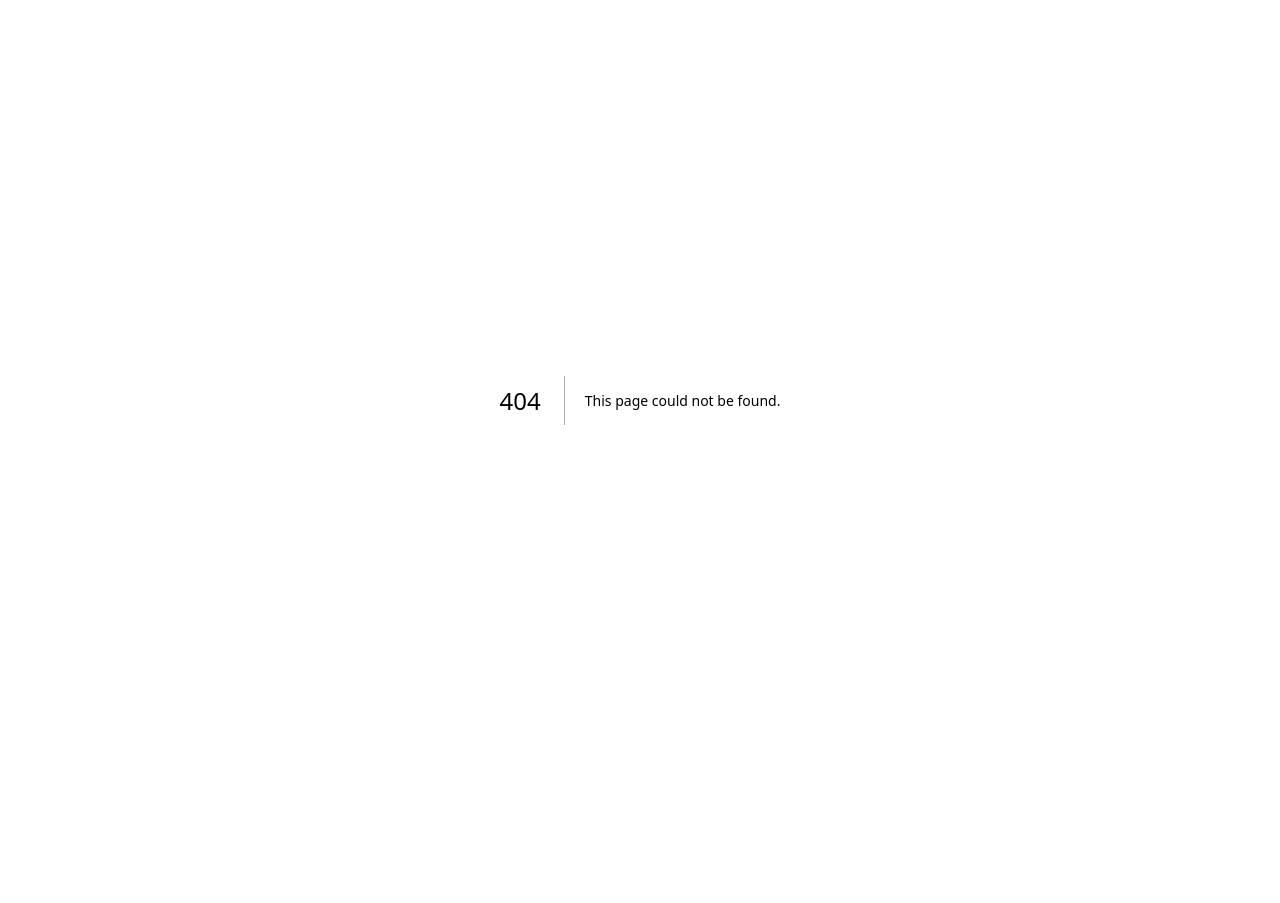
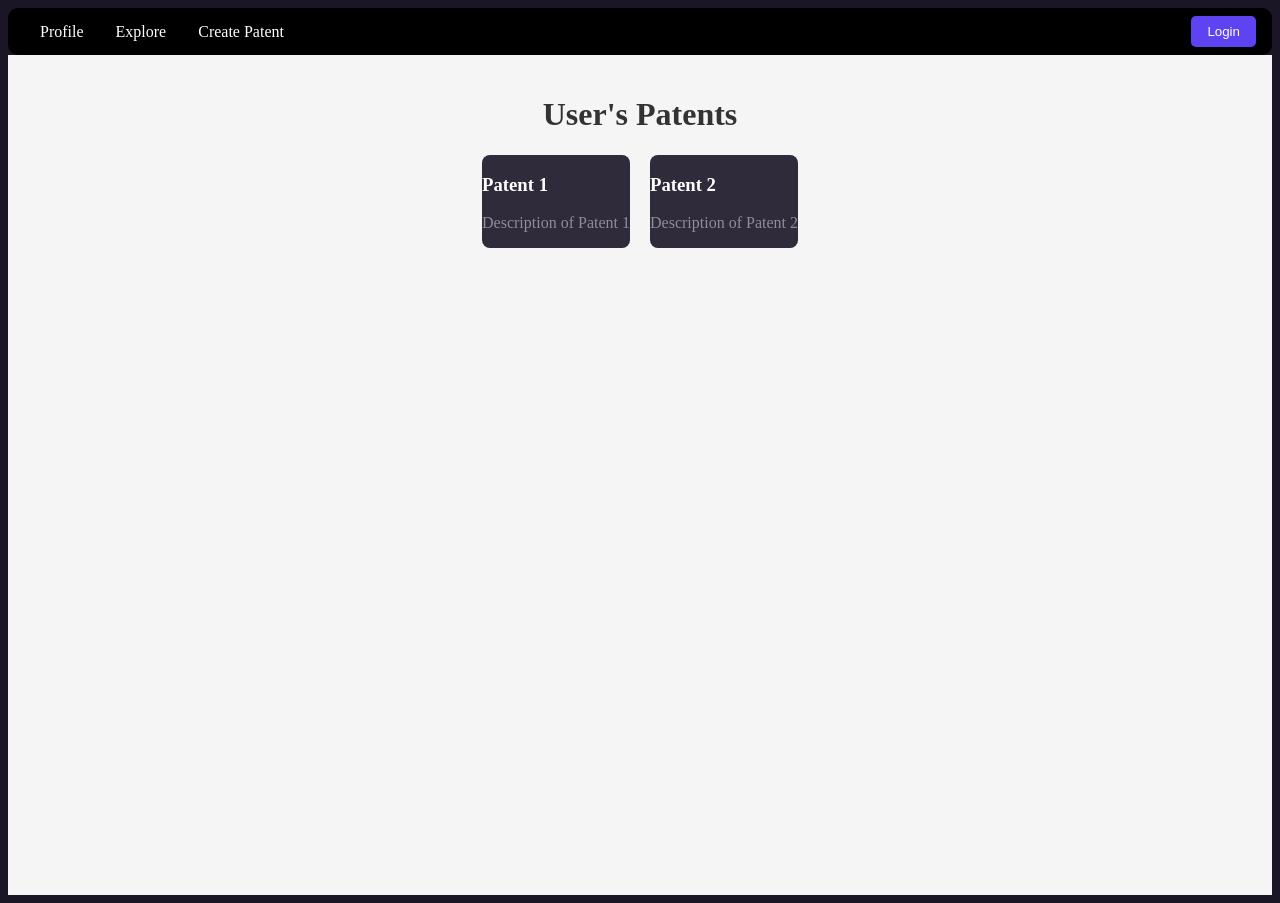
Before and after one commit to Sean-Neuman/patent-system, a Next.js app: page /ProfilePage in a window 1280 px wide. Before the commit this address had no page. Before the commit the page ends 800 px from the top, so only its background shows below. Built offline with nearby package versions, Linux system fonts and the light colour scheme.

Commit message:
Finished Frontend 1,0

```diff
--- a/components/Navbar.js
+++ b/components/Navbar.js
@@ -7,7 +7,7 @@ const Navbar = () => (
     <GlobalStyles />
     <NavbarContainer>
       <NavbarLinks>
-        <a href="/_profile">Profile</a>
+        <a href="/ProfilePage">Profile</a>
         <a href="/explore">Explore</a>
         <a href="/create-patent">Create Patent</a>
       </NavbarLinks>
--- a/components/PatentCard.js
+++ b/components/PatentCard.js
@@ -7,13 +7,17 @@ export const Div = styled.div`
   border: "1px solid #ccc";
   padding: "20px";
   margin: "10px";
+  background-color: ${({ theme }) => theme.cardbackground};
+  border-radius: 8px;
+
+
 `;
 
 const PatentCard = ({ patent }) => (
   <Div>
     <h3>{patent.title}</h3>
     <p>{patent.description}</p>
-    <Link to={`/patents/${patent.id}`}>View Patent</Link>
+    {/* <Link to={`/patents/${patent.id}`}>View Patent</Link> */}
   </Div>
 );
 
--- a/components/StyledNavbar.js
+++ b/components/StyledNavbar.js
@@ -23,7 +23,7 @@ export const NavbarLinks = styled.div`
 `;
 
 export const LoginButton = styled.button`
-  background-color: #007bff;
+  background-color: ${({ theme }) => theme.buttoncolor};
   color: white;
   border: none;
   padding: 0.5rem 1rem;
@@ -31,6 +31,6 @@ export const LoginButton = styled.button`
   cursor: pointer;
 
   &:hover {
-    background-color: #0056b3;
+    background-color: ${({ theme }) => theme.buttonhover};
   }
 `;
--- /dev/null
+++ b/components/StyledProfile.js
@@ -0,0 +1,38 @@
+// StyledProfile.js
+import styled from 'styled-components';
+
+export const PageContainer = styled.div`
+  padding: 20px;
+  background-color: #f5f5f5;
+  min-height: 100vh;
+`;
+
+export const Title = styled.h1`
+  color: #333;
+  text-align: center;
+`;
+
+export const PatentList = styled.div`
+  display: flex;
+  flex-wrap: wrap;
+  justify-content: center;
+  gap: 20px;
+  margin-top: 20px;
+`;
+
+export const PatentCard = styled.div`
+  width: 300px;
+  background-color: #fff;
+  box-shadow: 0 2px 4px rgba(0,0,0,0.1);
+  padding: 20px;
+  border-radius: 8px;
+`;
+
+export const PatentTitle = styled.h2`
+  font-size: 20px;
+  color: #007bff;
+`;
+
+export const PatentDescription = styled.p`
+  color: #666;
+`;
--- /dev/null
+++ b/pages/ProfilePage.js
@@ -0,0 +1,33 @@
+// ProfilePage.js
+import React from "react";
+import { PageContainer, Title, PatentList } from "../components/StyledProfile";
+import PatentCard from "../components/PatentCard";
+import { ThemeProvider } from "styled-components";
+import { darkTheme } from "../styles/theme";
+import { globalStyles } from "../styles/GlobalStyles";
+import Navbar from "@/components/Navbar";
+// Mock data for patents, replace with your actual data fetching logic
+const patents = [
+  { id: 1, title: "Patent 1", description: "Description of Patent 1" },
+  { id: 2, title: "Patent 2", description: "Description of Patent 2" },
+  // Add more patents as needed
+];
+
+export default function ProfilePage() {
+  return (
+    <>
+      <ThemeProvider theme={darkTheme}>
+      <globalStyles />
+      <Navbar />
+      <PageContainer>
+        <Title>User's Patents</Title>
+        <PatentList>
+          {patents.map((patent) => (
+            <PatentCard patent={patent} />
+          ))}
+        </PatentList>
+      </PageContainer>
+      </ThemeProvider>
+    </>
+  );
+}
--- a/pages/explore.js
+++ b/pages/explore.js
@@ -3,6 +3,9 @@ import React, { useState } from "react";
 import patents from "../mockPatents";
 import PatentCard from "../components/PatentCard";
 import Navbar from "@/components/Navbar";
+import { GlobalStyles } from "@/styles/GlobalStyles";
+import { darkTheme } from "@/styles/theme";
+import { ThemeProvider } from "styled-components";
 
 export default function Explore() {
   const [searchTerm, setSearchTerm] = useState("");
@@ -13,6 +16,8 @@ export default function Explore() {
 
   return (
     <>
+    <ThemeProvider theme = {darkTheme}>
+    <GlobalStyles />
       <Navbar />
       <div>
         <input
@@ -28,6 +33,7 @@ export default function Explore() {
           ))}
         </div>
       </div>
+      </ThemeProvider>
     </>
   );
 }
--- a/styles/GlobalStyles.js
+++ b/styles/GlobalStyles.js
@@ -2,9 +2,20 @@
 import { createGlobalStyle } from "styled-components";
 
 export const GlobalStyles = createGlobalStyle`
+
   body {
     background-color: ${({ theme }) => theme.background};
+
+  }
+  h1, h2, h3, h4, h5, h6, a, span, label, textarea, div {
     color: ${({ theme }) => theme.text};
+  }
+  p{
+    color: ${({ theme }) => theme.backgroundtext};
+  }
+  input{
+    color: #999;
+    background-color: ${({ theme }) => theme.background};
   }
   textarea {
     resize: vertical;
@@ -13,4 +24,10 @@ export const GlobalStyles = createGlobalStyle`
   input {
     background-color: ${({ theme }) => theme.background};
   }
+  div{
+
+  }
+  .FormContainer{
+    background-color: ${({ theme }) => theme.cardbackground};
+  }
 `;
--- a/styles/theme.js
+++ b/styles/theme.js
@@ -1,15 +1,17 @@
 // theme.js
-export const lightTheme = {
-    body: '#FFF',
-    text: '#363537',
-    toggleBorder: '#FFF',
-    background: '#363537',
-  };
+// export const lightTheme = {
+//     body: '#FFF',
+//     text: '#363537',
+//     toggleBorder: '#FFF',
+//     background: '#363537',
+//   };
 
-  export const darkTheme = {
-    backround: '#172a21',
-    text: '#FAFAFA',
-    headings: '#FAFAFA',
-    secondary: '#334f48',
-    accent: '#FFD700',
-  };
+export const darkTheme = {
+  background: "#1a1625",
+  cardbackground: "#2f2b3a",
+  navbarbackground: "#5e5a66",
+  buttoncolor: "#5e43f3",
+  buttonhover: "#9171f8",
+  backgroundtext: "#908d96",
+  text: "#fff",
+};
```
Also changed, not shown: components/StyledCreatePatent.js (+6 -4 lines), pages/create-patent.js (+9 -9 lines), pages/index.js (+8 -8 lines), pages/_profile.js (deleted).
